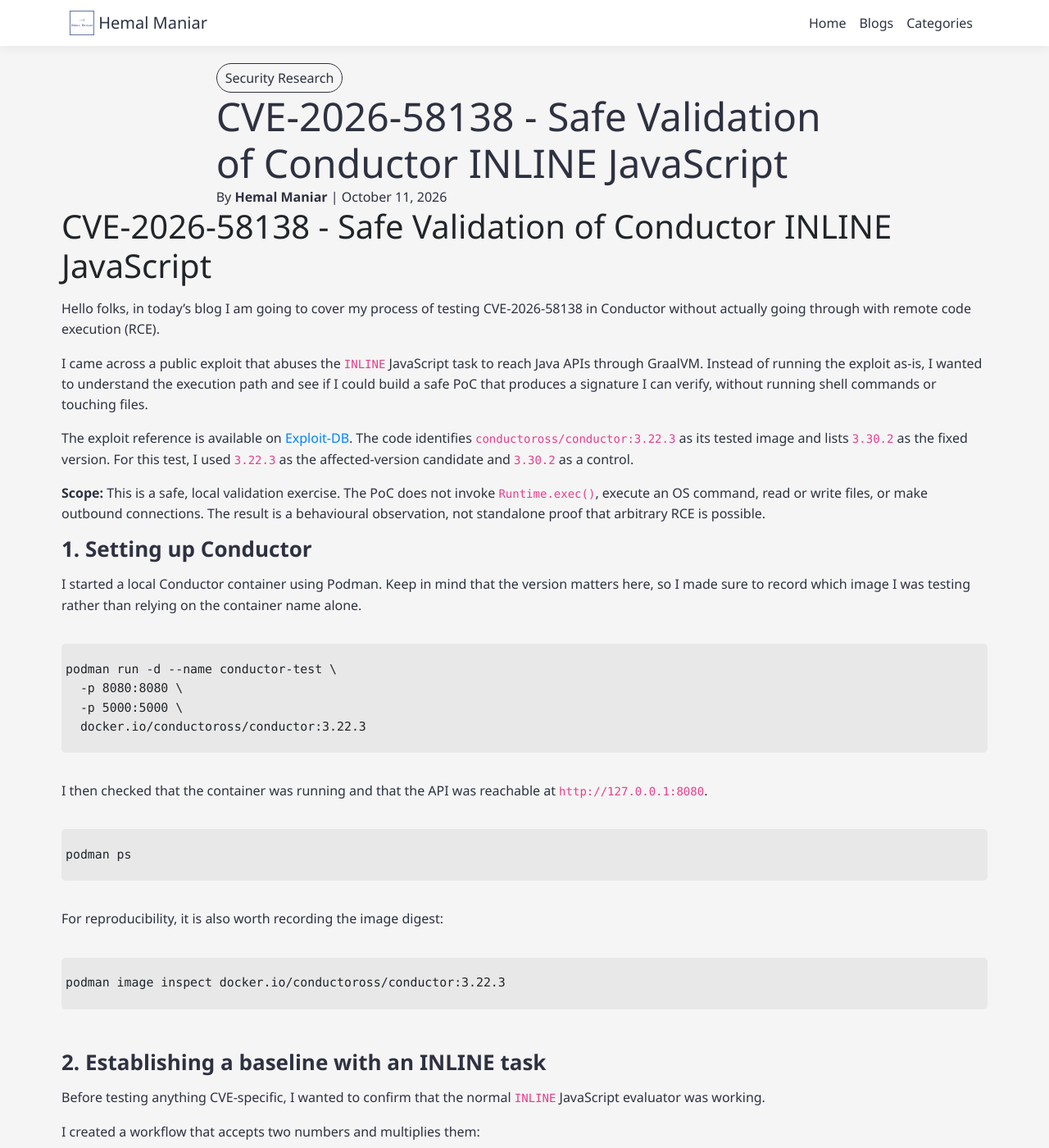
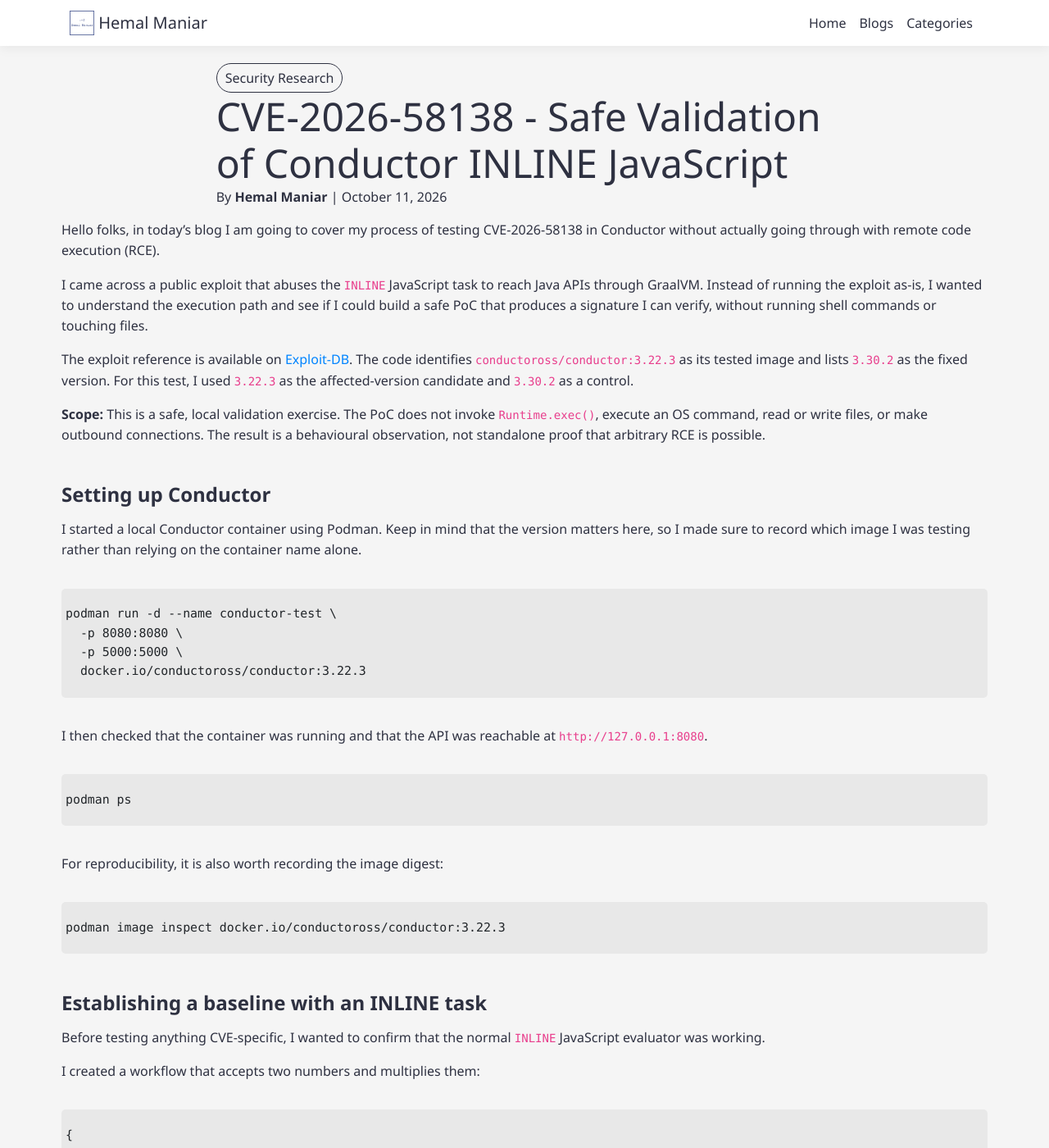
Before and after one commit to hemal-maniar/hemal-maniar.github.io, a Jekyll site: the page built from _posts/2026-10-10-cve-2026-58138-safe-validation.md, in a window 1280 px wide and 1400 px high. Shown: the whole window at 82% size. Built offline with Jekyll 4.4.1, drawn with Linux system fonts in a browser that asks for light colours; nearby versions of some CDN libraries; some of the changed text lies outside the part shown.

Commit message:
minor update

````diff
--- a/_posts/2026-10-10-cve-2026-58138-safe-validation.md
+++ b/_posts/2026-10-10-cve-2026-58138-safe-validation.md
@@ -20,8 +20,6 @@ output:
     theme: lumen
 ---
 
-# CVE-2026-58138 - Safe Validation of Conductor INLINE JavaScript
-
 Hello folks, in today's blog I am going to cover my process of testing
 CVE-2026-58138 in Conductor without actually going through with remote
 code execution (RCE).
@@ -43,7 +41,7 @@ affected-version candidate and `3.30.2` as a control.
 > or make outbound connections. The result is a behavioural observation,
 > not standalone proof that arbitrary RCE is possible.
 
-## 1. Setting up Conductor
+### Setting up Conductor
 
 I started a local Conductor container using Podman. Keep in mind that
 the version matters here, so I made sure to record which image I was
@@ -69,7 +67,7 @@ For reproducibility, it is also worth recording the image digest:
 podman image inspect docker.io/conductoross/conductor:3.22.3
 ```
 
-## 2. Establishing a baseline with an INLINE task
+### Establishing a baseline with an INLINE task
 
 Before testing anything CVE-specific, I wanted to confirm that the
 normal `INLINE` JavaScript evaluator was working.
@@ -255,7 +253,7 @@ JavaScript expression, not while registering or starting the workflow.
 
 The observed results were:
 
-  Check                             3.22.3            3.30.2
+ Check                             3.22.3            3.30.2
   --------------------------------- ----------------- -----------------------
   Workflow registration             Successful        Successful
   Workflow start                    Successful        Successful
@@ -334,7 +332,7 @@ The key distinction is between the baseline and the safe validation:
 The safe PoC did not test `Runtime.exec()`, filesystem access, or
 network access. It should therefore not be described as successful RCE.
 
-## Conclusion
+### Conclusion
 
 This was a useful exercise in breaking a public exploit down into
 smaller pieces and validating the behaviour without running the
````
Also changed, not shown: other parts of _posts/2026-10-10-cve-2026-58138-safe-validation.md (+6 -6 lines).
